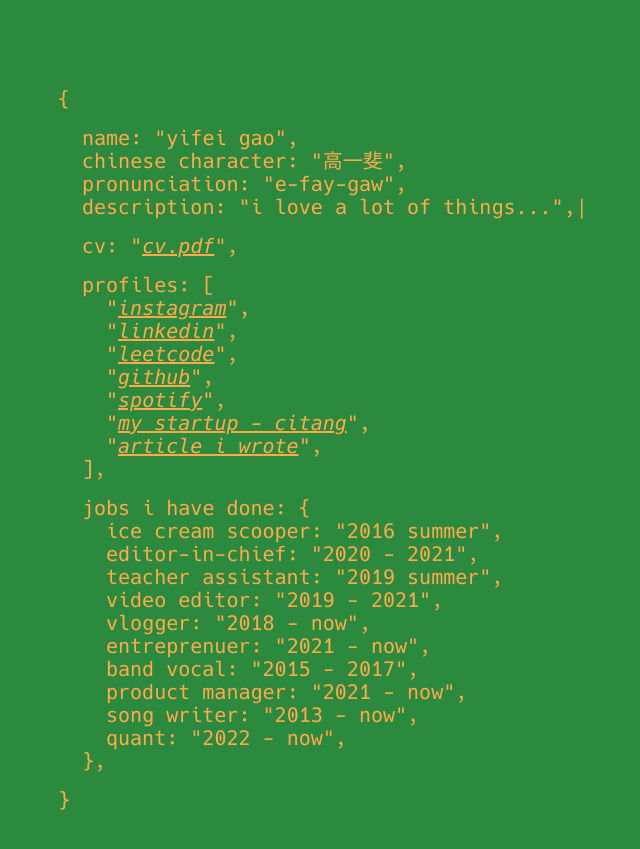
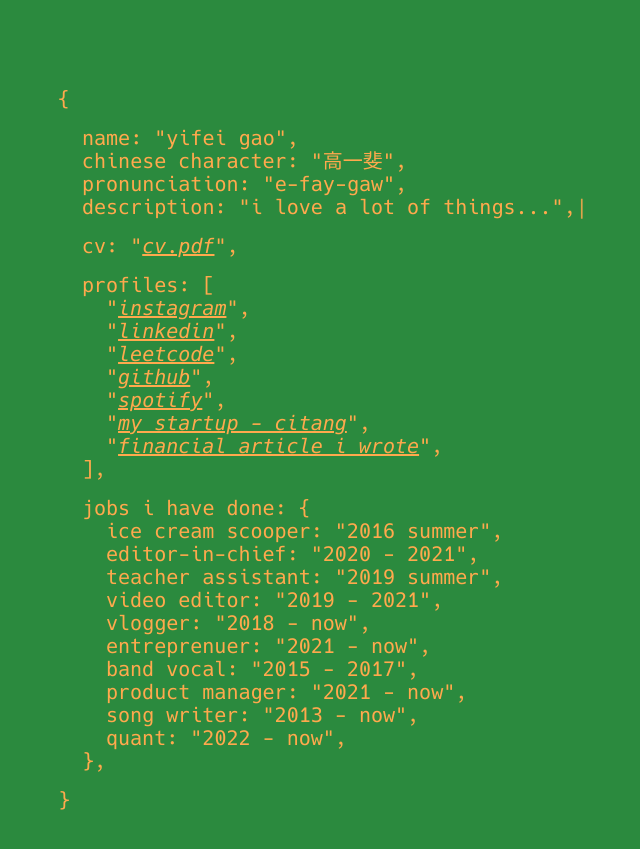
Before and after one commit to fahygao/fahygao.github.io, a Jekyll site: the page built from index.md, in a window 1280 px wide. Shown: the top 849 px of the page, without its empty margins (198-838 px from the left). Built offline with Jekyll 4.4.1, drawn with Linux system fonts in a browser that asks for light colours.

```diff
--- a/_config.yml
+++ b/_config.yml
@@ -33,7 +33,7 @@
     spotify: https://open.spotify.com/user/22wt44me6e7nlz6llzeuf2hji?si=07d0339588984b30
     # bilibili: https://informationtracer.com/blog/stock-social-media.html
     my startup - citang: https://linktr.ee/citangge
-    article I wrote: https://informationtracer.com/blog/stock-social-media.html
+    Financial article I wrote: https://informationtracer.com/blog/stock-social-media.html
   jobs:
     Ice Cream Scooper: 2016 Summer
     Editor-in-chief: 2020 - 2021
```
